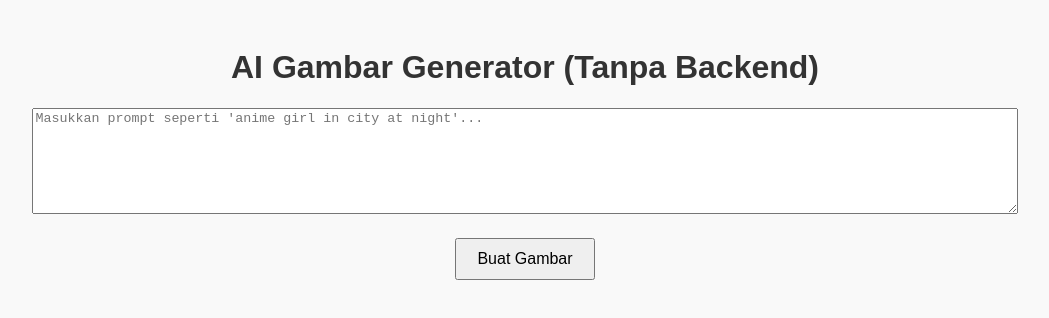
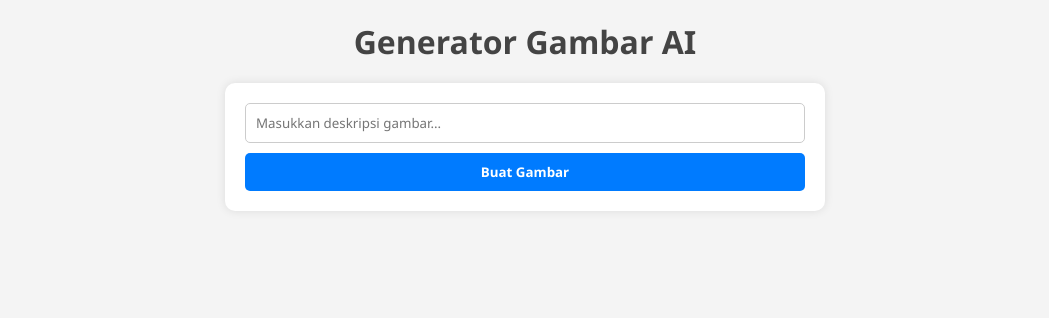
Before and after one commit to hosting61717/GambarAI, a plain HTML site: page index.html in a window 1280 px wide. Shown: the whole page, without its empty margins (115-1164 px from the left). Drawn offline with Linux system fonts and the light colour scheme.

Commit message:
Update index.html

```diff
--- a/index.html
+++ b/index.html
@@ -3,108 +3,121 @@
 <head>
   <meta charset="UTF-8" />
   <meta name="viewport" content="width=device-width, initial-scale=1.0"/>
-  <title>AI Image Generator</title>
+  <title>Generator Gambar AI - DeepAI</title>
   <style>
+    * {
+      margin: 0;
+      padding: 0;
+      box-sizing: border-box;
+      font-family: 'Segoe UI', Tahoma, Geneva, Verdana, sans-serif;
+    }
+
     body {
-      font-family: Arial, sans-serif;
-      background-color: #f9f9f9;
+      background-color: #f4f4f4;
+      color: #333;
       padding: 20px;
+    }
+
+    h1 {
+      text-align: center;
+      margin-bottom: 20px;
+      color: #444;
+    }
+
+    form {
+      display: flex;
+      flex-direction: column;
+      gap: 10px;
+      max-width: 600px;
+      margin: 0 auto;
+      background: #fff;
+      padding: 20px;
+      border-radius: 10px;
+      box-shadow: 0 0 10px rgba(0,0,0,0.1);
+    }
+
+    input[type="text"] {
+      padding: 10px;
+      border: 1px solid #ccc;
+      border-radius: 5px;
+    }
+
+    button {
+      padding: 10px;
+      background-color: #007bff;
+      color: #fff;
+      border: none;
+      border-radius: 5px;
+      cursor: pointer;
+      font-weight: bold;
+    }
+
+    button:hover {
+      background-color: #0056b3;
+    }
+
+    .result {
+      margin-top: 20px;
       text-align: center;
     }
 
-    h1 {
-      color: #333;
-    }
-
-    textarea {
-      width: 80%;
-      height: 100px;
-      margin-bottom: 10px;
-    }
-
-    button {
-      padding: 10px 20px;
-      font-size: 16px;
-      margin-top: 10px;
-      cursor: pointer;
-    }
-
-    #result {
-      margin-top: 20px;
-    }
-
-    img {
+    .result img {
       max-width: 100%;
       border-radius: 10px;
       margin-top: 10px;
+      border: 2px solid #ddd;
+    }
+
+    .loading {
+      color: #007bff;
+      font-weight: bold;
     }
   </style>
 </head>
 <body>
-  <h1>AI Gambar Generator (Tanpa Backend)</h1>
-  <textarea id="prompt" placeholder="Masukkan prompt seperti 'anime girl in city at night'..."></textarea><br>
-  <button onclick="generateImage()">Buat Gambar</button>
+  <h1>Generator Gambar AI</h1>
+  <form id="imageForm">
+    <input type="text" id="prompt" placeholder="Masukkan deskripsi gambar..." required />
+    <button type="submit">Buat Gambar</button>
+  </form>
 
-  <div id="result"></div>
+  <div class="result" id="result"></div>
 
   <script>
-    function generateImage() {
-      const prompt = document.getElementById("prompt").value;
-      const resultDiv = document.getElementById("result");
-      resultDiv.innerHTML = "Tunggu sebentar, sedang menghasilkan gambar...";
+    const form = document.getElementById('imageForm');
+    const result = document.getElementById('result');
 
-      const headers = new Headers();
-      headers.append("Content-Type", "application/json");
+    form.addEventListener('submit', async (e) => {
+      e.preventDefault();
+      const prompt = document.getElementById('prompt').value.trim();
+      if (!prompt) return;
 
-      const body = JSON.stringify({
-        key: "41624a1f-d629-46ba-bf83-c01a9b754334",
-        model_id: "midjourney",
-        prompt: prompt,
-        negative_prompt: "blurry, bad anatomy, distorted, extra limbs",
-        width: "512",
-        height: "512",
-        samples: "1",
-        num_inference_steps: "30",
-        safety_checker: "no",
-        enhance_prompt: "yes",
-        seed: null,
-        guidance_scale: 7.5,
-        multi_lingual: "no",
-        panorama: "no",
-        self_attention: "no",
-        upscale: "no",
-        lora_model: null,
-        tomesd: "yes",
-        use_karras_sigmas: "yes",
-        vae: null,
-        lora_strength: null,
-        scheduler: "UniPCMultistepScheduler",
-        webhook: null,
-        track_id: null
-      });
+      result.innerHTML = '<p class="loading">Sedang memproses, mohon tunggu...</p>';
 
-      const requestOptions = {
-        method: "POST",
-        headers: headers,
-        body: body,
-        redirect: "follow"
-      };
+      try {
+        const response = await fetch('https://api.deepai.org/api/text2img', {
+          method: 'POST',
+          headers: {
+            'Api-Key': '41624a1f-d629-46ba-bf83-c01a9b754334',
+            'Content-Type': 'application/x-www-form-urlencoded'
+          },
+          body: `text=${encodeURIComponent(prompt)}`
+        });
 
-      fetch("https://modelslab.com/api/v6/images/text2img", requestOptions)
-        .then(response => response.json())
-        .then(result => {
-          if (result && result.output && result.output.length > 0) {
-            const imageUrl = result.output[0];
-            resultDiv.innerHTML = `<img src="${imageUrl}" alt="Generated Image">`;
-          } else {
-            resultDiv.innerHTML = "Gagal menghasilkan gambar.";
-          }
-        })
-        .catch(error => {
-          console.error("Error:", error);
-          resultDiv.innerHTML = "Terjadi kesalahan. Coba lagi.";
-        });
-    }
+        const data = await response.json();
+        if (data.output_url) {
+          result.innerHTML = `
+            <p>Prompt: <strong>${prompt}</strong></p>
+            <img src="${data.output_url}" alt="Gambar hasil AI" />
+          `;
+        } else {
+          result.innerHTML = `<p>Gagal membuat gambar. Coba lagi.</p>`;
+        }
+      } catch (error) {
+        console.error(error);
+        result.innerHTML = `<p>Terjadi kesalahan saat mengambil gambar.</p>`;
+      }
+    });
   </script>
 </body>
 </html>
```
